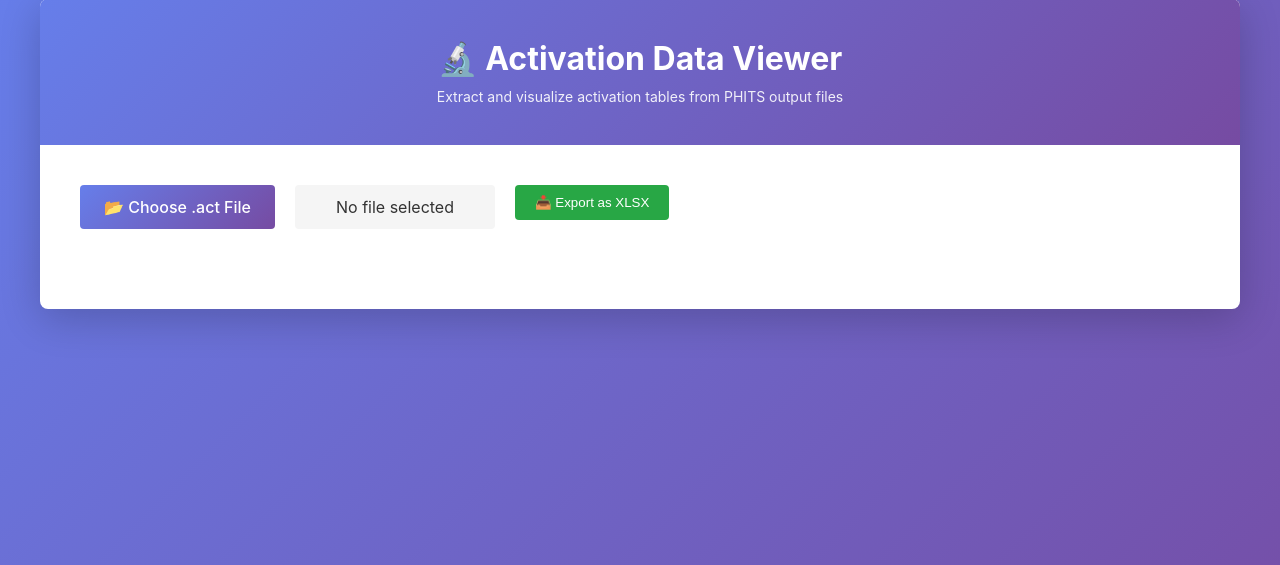
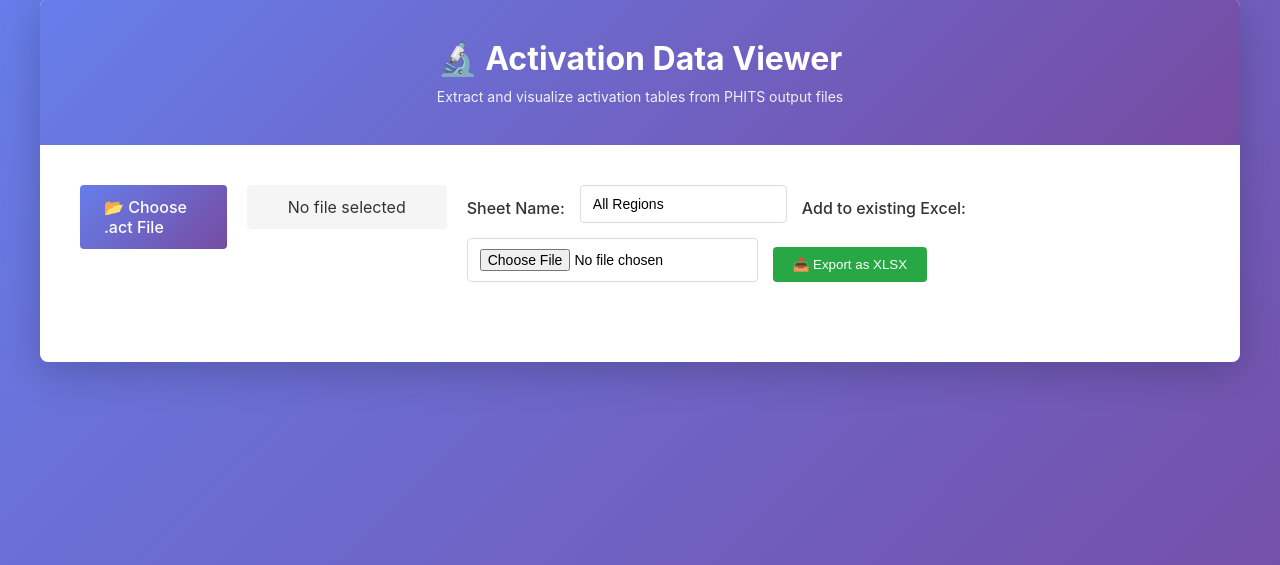
Before and after one commit to rodionk1/dchain_to_xlsx, a Flask app: page / in a window 1280 px wide. Shown: the part 21-586 px from the top of the page. Run offline with Flask 3, Linux system fonts and the light colour scheme; some libraries are stand-ins or nearby versions.

Commit message:
Add functionality to add sheets to existing Excel files with custom naming

```diff
--- a/templates/index.html
+++ b/templates/index.html
@@ -109,6 +109,32 @@
             border-radius: 4px;
             font-size: 14px;
             cursor: pointer;
+        }
+
+        .export-options {
+            display: flex;
+            gap: 15px;
+            align-items: flex-end;
+            flex-wrap: wrap;
+        }
+
+        .export-options label {
+            font-weight: 500;
+            color: #333;
+            display: block;
+            margin-bottom: 5px;
+        }
+
+        .export-options input[type="text"],
+        .export-options input[type="file"] {
+            padding: 10px 12px;
+            border: 1px solid #ddd;
+            border-radius: 4px;
+            font-size: 14px;
+        }
+
+        .export-options input[type="text"] {
+            min-width: 150px;
         }
 
         .extract-btn {
@@ -279,7 +305,13 @@
                     <label for="fileInput" class="file-input-label">📂 Choose .act File</label>
                 </div>
                 <div class="file-name" id="fileName">No file selected</div>
-                <button class="export-btn" id="exportBtn">📥 Export as XLSX</button>
+                <div class="export-options">
+                    <label for="sheetNameInput">Sheet Name:</label>
+                    <input type="text" id="sheetNameInput" placeholder="Enter sheet name" value="All Regions" />
+                    <label for="existingFileInput">Add to existing Excel:</label>
+                    <input type="file" id="existingFileInput" accept=".xlsx,.xls" />
+                    <button class="export-btn" id="exportBtn">📥 Export as XLSX</button>
+                </div>
             </div>
 
             <!-- Status Messages -->
@@ -503,17 +535,27 @@
         document.getElementById('exportBtn').addEventListener('click', async () => {
             if (!currentRegions || !currentFilePath) return;
 
-            // Create workbook
-            const wb = XLSX.utils.book_new();
-
-            const allData = [];
-            allData.push(['Activation Data - All Regions - Activity values in Bq']);
-            allData.push(['']); // Empty row
+            const sheetName = document.getElementById('sheetNameInput').value || 'All Regions';
+            const existingFileInput = document.getElementById('existingFileInput');
+            const existingFile = existingFileInput && existingFileInput.files[0];
 
             showLoading(true);
             showStatus('', '');
 
             try {
+                // Load existing workbook or create new one
+                let wb;
+                if (existingFile) {
+                    const arrayBuffer = await existingFile.arrayBuffer();
+                    wb = XLSX.read(arrayBuffer, { type: 'array' });
+                } else {
+                    wb = XLSX.utils.book_new();
+                }
+
+                const allData = [];
+                allData.push(['Activation Data - All Regions - Activity values in Bq']);
+                allData.push(['']); // Empty row
+
                 for (const regionInfo of currentRegions) {
                     const region = regionInfo.region;
 
@@ -571,12 +613,13 @@
                 }
 
                 const ws = XLSX.utils.aoa_to_sheet(allData);
-                XLSX.utils.book_append_sheet(wb, ws, 'All Regions');
+                XLSX.utils.book_append_sheet(wb, ws, sheetName);
 
                 // Generate and download XLSX file
-                XLSX.writeFile(wb, `activation_table_all_regions.xlsx`);
+                const filename = existingFile ? `updated_${existingFile.name}` : `activation_table_all_regions.xlsx`;
+                XLSX.writeFile(wb, filename);
 
-                showStatus('All regions exported successfully!', 'success');
+                showStatus('Data exported successfully!', 'success');
             } catch (error) {
                 showStatus('Error exporting data: ' + error.message, 'error');
             } finally {
```
